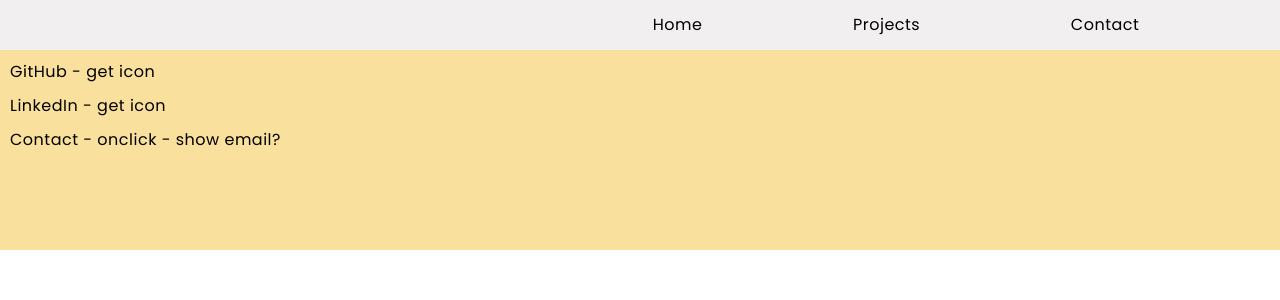
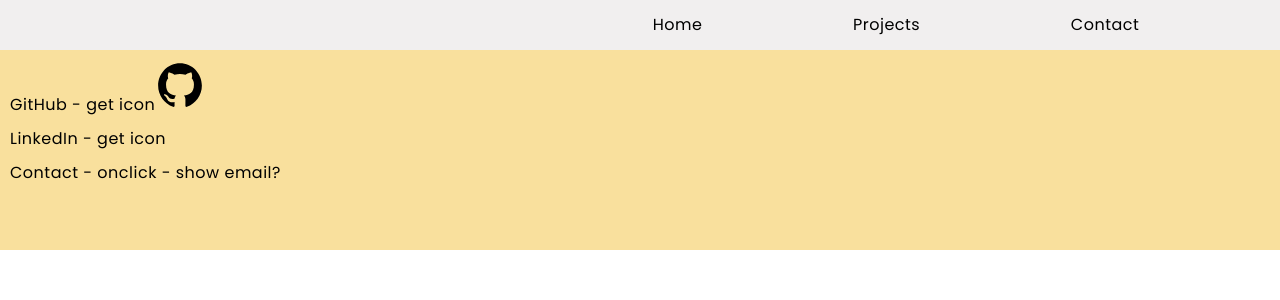
Before and after one commit to akin-fagbohun/react-personal-portfolio, a React (Create React App) app: page /contact in a window 1280 px wide. Shown: the top 300 px of the page. Built offline with nearby package versions, Linux system fonts and the light colour scheme.

Commit message:
adding icons to footer

```diff
--- a/src/App.css
+++ b/src/App.css
@@ -141,6 +141,10 @@
 .footer-links li {
   margin: 10px;
 }
+.footer-icons {
+  width: 50px;
+  height: 50px;
+}
 
 /* consider mobile breakpoints for Footer */
 
@@ -238,7 +242,7 @@
   padding-bottom: 50px;
 }
 
-.logo-icons {
+.stack-icons {
   background-color: var(--dark-grey);
   width: 125px;
   height: 125px;
--- a/src/components/Footer.jsx
+++ b/src/components/Footer.jsx
@@ -1,4 +1,5 @@
 // import { Link } from 'react-router-dom';
+import { GithubLogo } from '../components/icons/GithubLogo';
 
 export const Footer = () => {
   return (
@@ -6,8 +7,11 @@
       <div className="footer-group">
         <ul className="footer-links">
           <li>
-            GitHub - get icon
-            {/* <Link to="/">Home</Link> */}
+            <div>
+              GitHub - get icon
+              {/* <Link to="/">Home</Link> */}
+              <GithubLogo />
+            </div>
           </li>
           <li>
             LinkedIn - get icon
--- a/src/components/Css3Logo.jsx
+++ b/src/components/icons/Css3Logo.jsx
@@ -2,7 +2,7 @@
 
 export const Css3Logo = () => {
   return (
-    <svg className="logo-icons" xmlns="http://www.w3.org/2000/svg" viewBox="0 0 99.7 99.7">
+    <svg className="stack-icons" xmlns="http://www.w3.org/2000/svg" viewBox="0 0 99.7 99.7">
       <g id="e8ea0d55-1223-4ce3-a865-c1862b8058b0" data-name="Layer 2">
         <g id="eaf7fe78-0fde-4111-a24e-a5be62b90cd6" data-name="CSS3">
           <circle
--- a/src/components/GitLogo.jsx
+++ b/src/components/icons/GitLogo.jsx
@@ -2,7 +2,7 @@
 
 export const GitLogo = () => {
   return (
-    <svg className="logo-icons" xmlns="http://www.w3.org/2000/svg" viewBox="0 0 100 100">
+    <svg className="stack-icons" xmlns="http://www.w3.org/2000/svg" viewBox="0 0 100 100">
       <g id="ed14bfe0-deb7-41e5-80b1-4f7bed74feff" data-name="Layer 2">
         <g id="acaaffcd-b8a7-4a48-916a-4b4f963771d9" data-name="Layer 1">
           <circle cx="50" cy="50" r="50" fill="#ebebeb" />
--- /dev/null
+++ b/src/components/icons/GithubLogo.jsx
@@ -0,0 +1,10 @@
+import React from 'react';
+
+export const GithubLogo = () => {
+  return (
+    <svg xmlns="http://www.w3.org/2000/svg" className="footer-icons" viewBox="0 0 512 512">
+      <title>Logo Github</title>
+      <path d="M256 32C132.3 32 32 134.9 32 261.7c0 101.5 64.2 187.5 153.2 217.9a17.56 17.56 0 003.8.4c8.3 0 11.5-6.1 11.5-11.4 0-5.5-.2-19.9-.3-39.1a102.4 102.4 0 01-22.6 2.7c-43.1 0-52.9-33.5-52.9-33.5-10.2-26.5-24.9-33.6-24.9-33.6-19.5-13.7-.1-14.1 1.4-14.1h.1c22.5 2 34.3 23.8 34.3 23.8 11.2 19.6 26.2 25.1 39.6 25.1a63 63 0 0025.6-6c2-14.8 7.8-24.9 14.2-30.7-49.7-5.8-102-25.5-102-113.5 0-25.1 8.7-45.6 23-61.6-2.3-5.8-10-29.2 2.2-60.8a18.64 18.64 0 015-.5c8.1 0 26.4 3.1 56.6 24.1a208.21 208.21 0 01112.2 0c30.2-21 48.5-24.1 56.6-24.1a18.64 18.64 0 015 .5c12.2 31.6 4.5 55 2.2 60.8 14.3 16.1 23 36.6 23 61.6 0 88.2-52.4 107.6-102.3 113.3 8 7.1 15.2 21.1 15.2 42.5 0 30.7-.3 55.5-.3 63 0 5.4 3.1 11.5 11.4 11.5a19.35 19.35 0 004-.4C415.9 449.2 480 363.1 480 261.7 480 134.9 379.7 32 256 32z" />
+    </svg>
+  );
+};
--- a/src/components/Html5Logo.jsx
+++ b/src/components/icons/Html5Logo.jsx
@@ -2,7 +2,7 @@
 
 export const Html5Logo = () => {
   return (
-    <svg className="logo-icons" xmlns="http://www.w3.org/2000/svg" viewBox="0 0 100 100">
+    <svg className="stack-icons" xmlns="http://www.w3.org/2000/svg" viewBox="0 0 100 100">
       <g id="b6ca5021-750d-4d33-8f0f-1391a50c4cd3" data-name="Layer 2">
         <g id="aa03ac01-cf48-4b43-9702-5deb613b5016" data-name="HTML 5">
           <circle
--- a/src/components/NodeLogo.jsx
+++ b/src/components/icons/NodeLogo.jsx
@@ -2,7 +2,7 @@
 
 export const NodeLogo = () => {
   return (
-    <svg className="logo-icons" xmlns="http://www.w3.org/2000/svg" viewBox="0 0 100 100">
+    <svg className="stack-icons" xmlns="http://www.w3.org/2000/svg" viewBox="0 0 100 100">
       <defs>
         <clipPath id="a64880b1-e2fb-4334-a29e-6abbc68d2e16">
           <path
--- a/src/components/ReactLogo.jsx
+++ b/src/components/icons/ReactLogo.jsx
@@ -2,7 +2,7 @@
 
 export const ReactLogo = () => {
   return (
-    <svg className="logo-icons" xmlns="http://www.w3.org/2000/svg" viewBox="0 0 100 100">
+    <svg className="stack-icons" xmlns="http://www.w3.org/2000/svg" viewBox="0 0 100 100">
       <g id="a3a313fa-0b9e-444c-958b-f8cf5a195540" data-name="Layer 2">
         <g id="aa50f5bb-9d94-47a2-b7d3-a4fb448da446" data-name="React">
           <circle cx="50" cy="50" r="50" fill="#ebebeb" />
```
Also changed, not shown: src/components/Home.jsx (+5 -5 lines), src/img/svg/github.svg (added).
